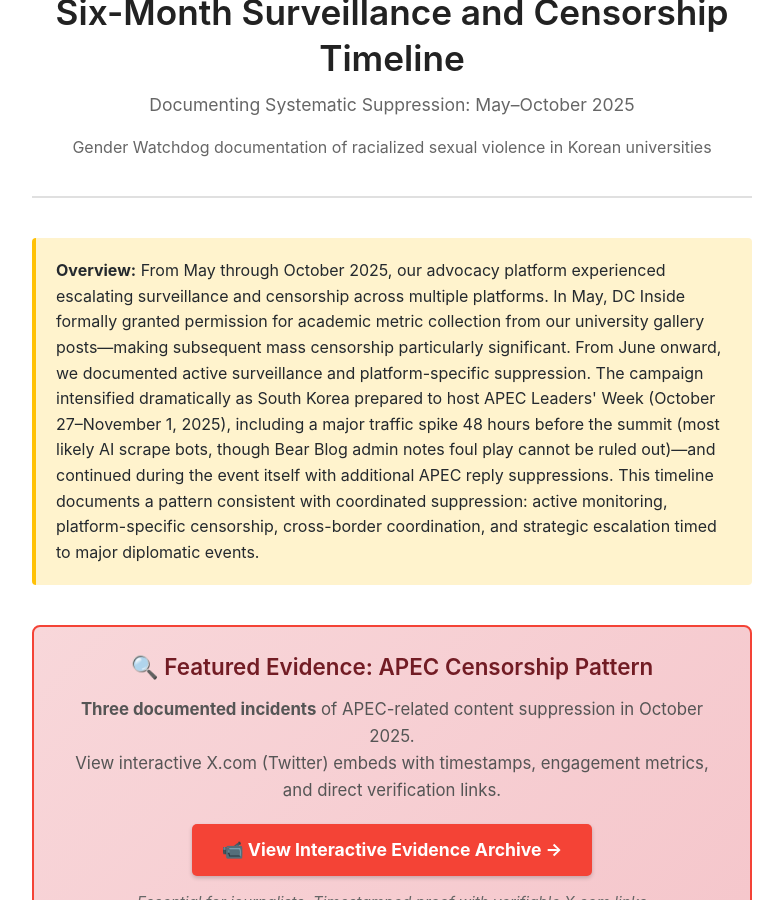
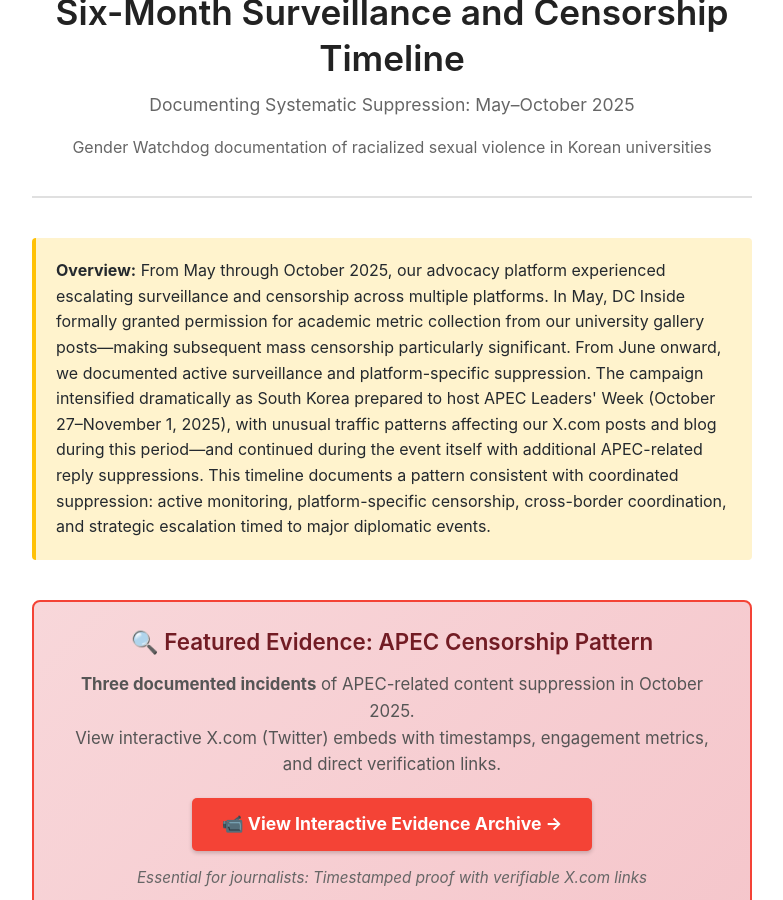
Before and after one commit to Gender-Watchdog/blog.genderwatchdog.org-mirror, a Jekyll site: the page built from surveillance-censorship-timeline.md, in a window 1280 px wide and 900 px high, scrolled down 434 px. Shown: the whole window, without its empty margins (248-1031 px from the left). Built offline with Jekyll 4.4.1, drawn with Linux system fonts in a browser that asks for light colours; comment, search, counter and statistics services are not loaded.

Commit message:
Update meta description and overview in the surveillance and censorship timeline to clarify the nature of traffic patterns affecting X.com posts during APEC Leaders' Week. Adjust language for consistency and precision in documenting the escalation of surveillance and censorship from May to October 2025.

```diff
--- a/surveillance-censorship-timeline.md
+++ b/surveillance-censorship-timeline.md
@@ -2,7 +2,7 @@
 layout: default
 title: "Six-Month Surveillance and Censorship Timeline"
 permalink: /surveillance-censorship-timeline/
-meta_description: "Interactive timeline documenting systematic surveillance and censorship from May through October 2025, beginning with DC Inside permission grant then escalating to major traffic spike (most likely AI scrape bots) 48 hours before APEC Leaders' Week in Gyeongju, Korea."
+meta_description: "Interactive timeline documenting systematic surveillance and censorship from May through October 2025, beginning with DC Inside permission grant then escalating to major traffic spike 48 hours before APEC Leaders' Week in Gyeongju, Korea."
 keywords: "surveillance, censorship, APEC, Korea, press freedom, traffic spike, X.com suppression, Substack censorship, DC Inside, systematic suppression"
 ---
 
@@ -225,7 +225,7 @@ keywords: "surveillance, censorship, APEC, Korea, press freedom, traffic spike,
     </div>
 
     <div class="overview">
-        <strong>Overview:</strong> From May through October 2025, our advocacy platform experienced escalating surveillance and censorship across multiple platforms. In May, DC Inside formally granted permission for academic metric collection from our university gallery posts—making subsequent mass censorship particularly significant. From June onward, we documented active surveillance and platform-specific suppression. The campaign intensified dramatically as South Korea prepared to host APEC Leaders' Week (October 27–November 1, 2025), including a major traffic spike 48 hours before the summit (most likely AI scrape bots, though Bear Blog admin notes foul play cannot be ruled out)—and continued during the event itself with additional APEC reply suppressions. This timeline documents a pattern consistent with coordinated suppression: active monitoring, platform-specific censorship, cross-border coordination, and strategic escalation timed to major diplomatic events.
+        <strong>Overview:</strong> From May through October 2025, our advocacy platform experienced escalating surveillance and censorship across multiple platforms. In May, DC Inside formally granted permission for academic metric collection from our university gallery posts—making subsequent mass censorship particularly significant. From June onward, we documented active surveillance and platform-specific suppression. The campaign intensified dramatically as South Korea prepared to host APEC Leaders' Week (October 27–November 1, 2025), with unusual traffic patterns affecting our X.com posts and blog during this period—and continued during the event itself with additional APEC-related reply suppressions. This timeline documents a pattern consistent with coordinated suppression: active monitoring, platform-specific censorship, cross-border coordination, and strategic escalation timed to major diplomatic events.
     </div>
 
     <div style="background: linear-gradient(135deg, #f8d7da 0%, #f5c6cb 100%); border: 2px solid #f44336; border-radius: 8px; padding: 25px; margin: 30px 0; text-align: center;">
```
